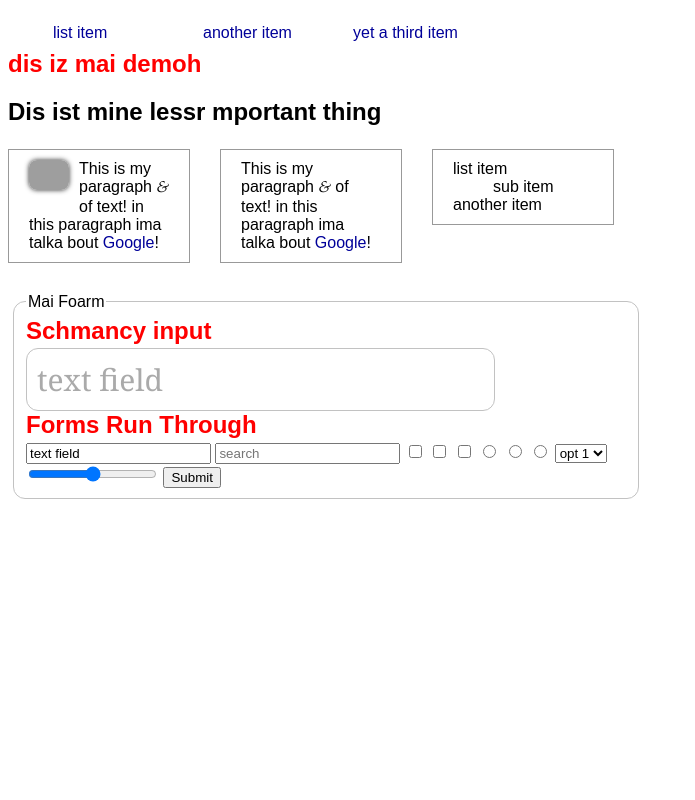
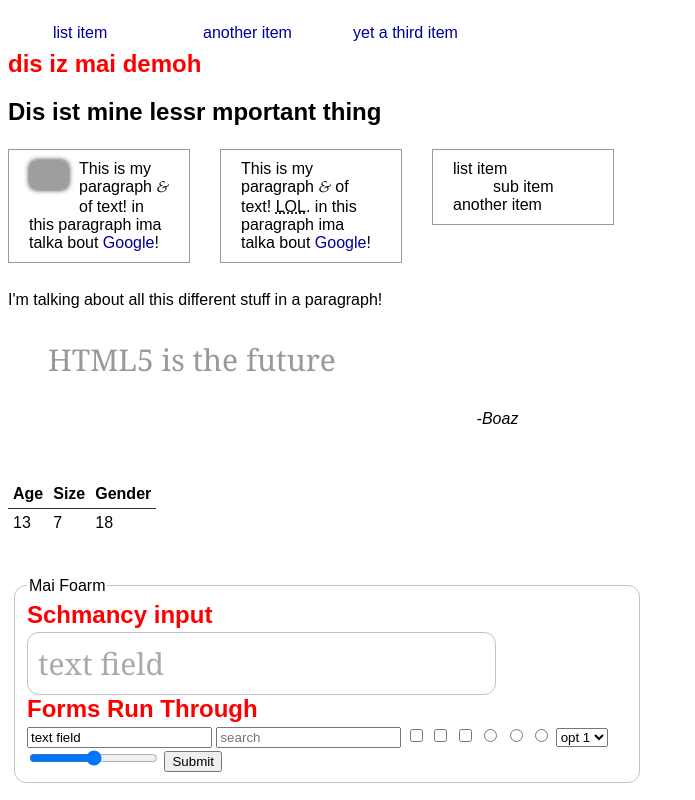
Before and after one commit to boazsender/html5-learning-concussion, a PHP site: page / in a window 1280 px wide. Shown: the whole page, without its empty margins (0-695 px from the left). Run offline with PHP 8.4, Linux system fonts and the light colour scheme; grey boxes are pictures that could not be loaded.

Commit message:
some inishing touches

```diff
--- a/boazsender/index.html
+++ b/boazsender/index.html
@@ -25,7 +25,7 @@
         This is my paragraph <span class="fancy">&</span> of text! in this paragraph ima talka bout <a href="http://google.com">Google</a>!
       </p>
       <p class="col">
-        This is my paragraph <span class="fancy">&</span> of text! in this paragraph ima talka bout <a href="http://google.com">Google</a>!
+        This is my paragraph <span class="fancy">&</span> of text! <abbr title="Laugh Out Loud">LOL</abbr>. in this paragraph ima talka bout <a href="http://google.com">Google</a>!
       </p>
 
       <ul class="col listless">
@@ -39,6 +39,29 @@
       </ul>
 
       <hr>
+      <p>
+        I'm talking about all this different stuff in a paragraph!
+      </p>
+      <blockquote>
+        HTML5 is the future
+      </blockquote>
+      <cite>
+        -Boaz
+      </cite>
+      <hr>
+
+      <table>
+        <tr>
+          <th>Age</th>
+          <th>Size</th>
+          <th>Gender</th>
+        </tr>
+        <tr>
+          <td>13</td>
+          <td>7</td>
+          <td>18</td>
+        </tr>
+      </table>
 
       <form method="get" action="">
         <fieldset>
--- a/boazsender/stails.css
+++ b/boazsender/stails.css
@@ -92,7 +92,8 @@ p img {
 
 hr {
   width: 100%;
-  display: none;
+  height: 10px;
+  visibility: hidden;
 }
 
 .fancy {
@@ -100,14 +101,34 @@ hr {
   font-style: italic
 }
 
+blockquote {
+  font-size: 30px;
+  font-family: georgia;
+  color: #999;
+}
+
+cite {
+  float: right;
+  margin-right: 20%;
+}
+
+table {
+  margin: 40px 0;
+  border-collapse: collapse;
+}
+th {
+  border-bottom: 1px solid #333;
+}
+th, td {
+  padding: 5px;
+}
+
 form {
-  position: relative;
-  top: 30px;
 }
 
 fieldset {
   width: 600px;
-  margin: 120px auto 0 auto;
+  margin: 0px auto 0 auto;
 }
 
 .text, fieldset {
```
